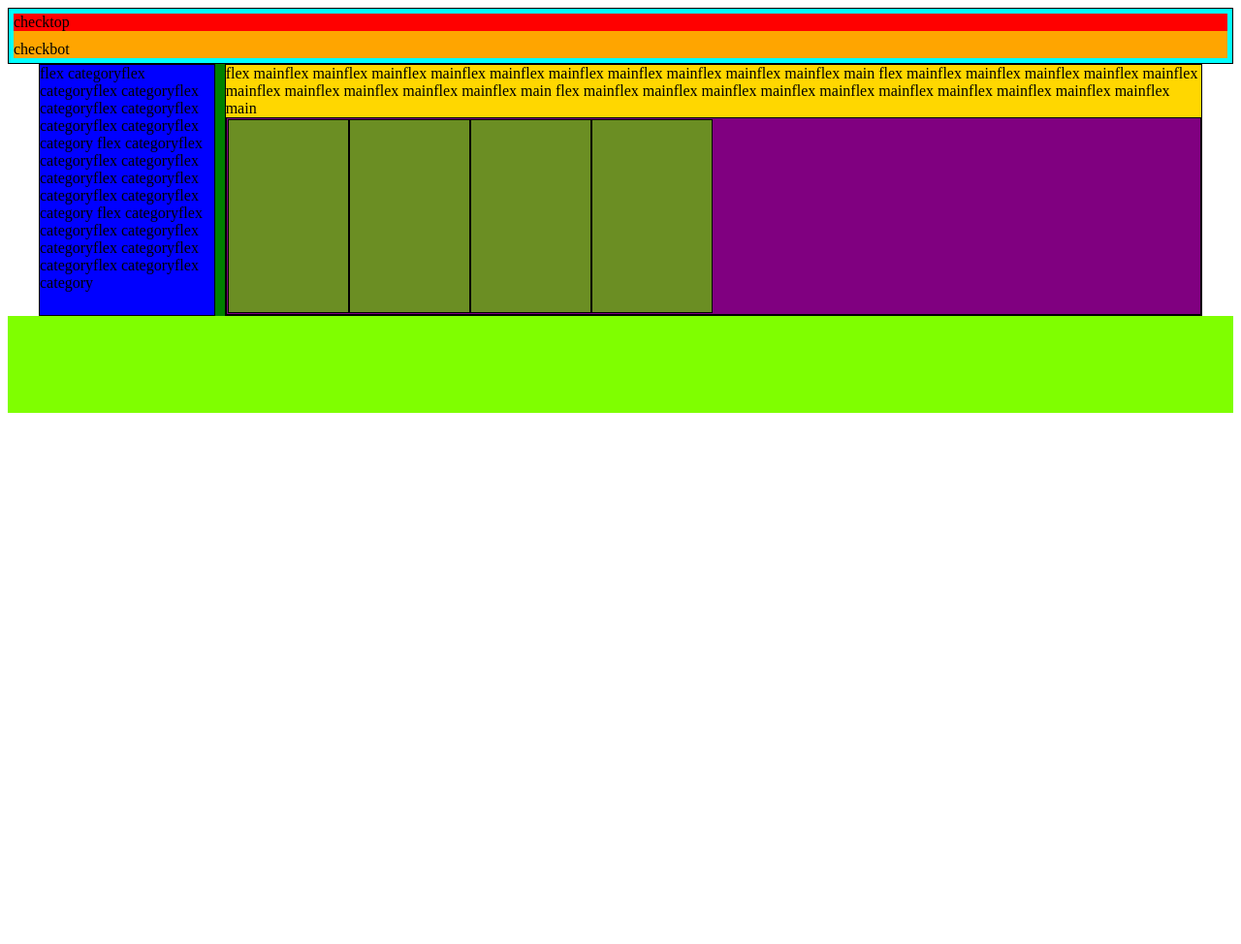
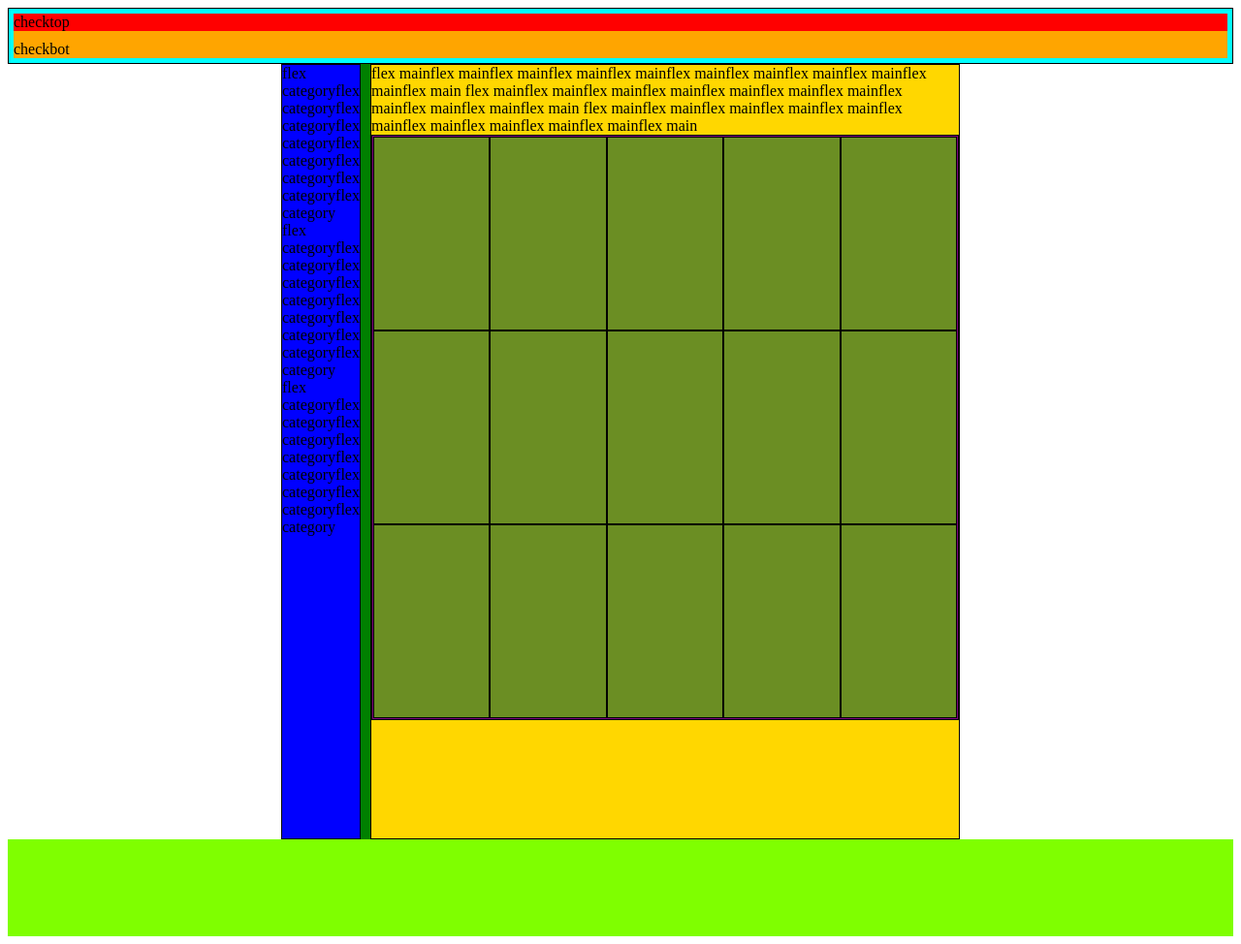
Before and after one commit to Code4V/techno-ecomm-proj, a PHP site: page /catalog.php in a window 1280 px wide. Shown: the whole page at 97% size. Before the commit the page ends 426 px from the top, so only its background shows below. Run offline with PHP 8.4, Linux system fonts and the light colour scheme.

Commit message:
Fixed layout

```diff
--- a/catalog.css
+++ b/catalog.css
@@ -26,9 +26,11 @@
 
 .flexbox-mainbody-container {
 
-    width: 1200px;
+    width: 700px;
     margin-right: auto;
     margin-left: auto;
+
+
 }
 
 
@@ -36,6 +38,8 @@
     background-color: green;
     display: flex;
     justify-content: center;
+
+    height: 100vh;
 }
 
 .flexbox-item {
@@ -80,8 +84,13 @@
     background-color: purple;
     padding: 1px;
 
+    max-width: 65;
+
     display: flex;
     flex-direction: row;
+
+    flex-wrap: wrap;
+
 }
 
 
--- a/catalog.php
+++ b/catalog.php
@@ -41,6 +41,17 @@
                     <div class="flexbox-item flex-products"></div>
                     <div class="flexbox-item flex-products"></div>
                     <div class="flexbox-item flex-products"></div>
+                    <div class="flexbox-item flex-products"></div>
+                    <div class="flexbox-item flex-products"></div>
+                    <div class="flexbox-item flex-products"></div>
+                    <div class="flexbox-item flex-products"></div>
+                    <div class="flexbox-item flex-products"></div>
+                    <div class="flexbox-item flex-products"></div>
+                    <div class="flexbox-item flex-products"></div>
+                    <div class="flexbox-item flex-products"></div>
+                    <div class="flexbox-item flex-products"></div>
+                    <div class="flexbox-item flex-products"></div>
+                    <div class="flexbox-item flex-products"></div>
                 </div>
 
             </div>
```
